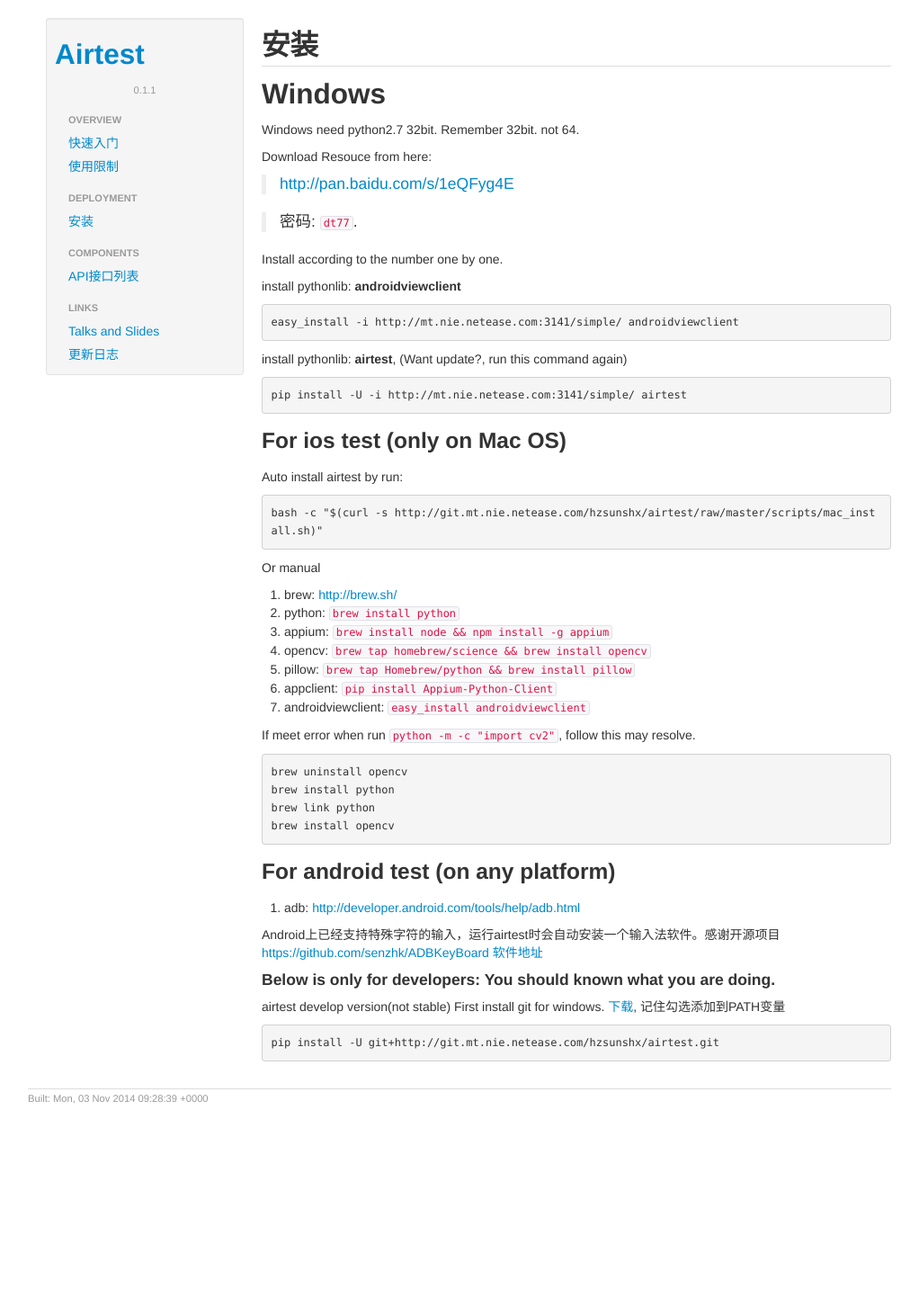
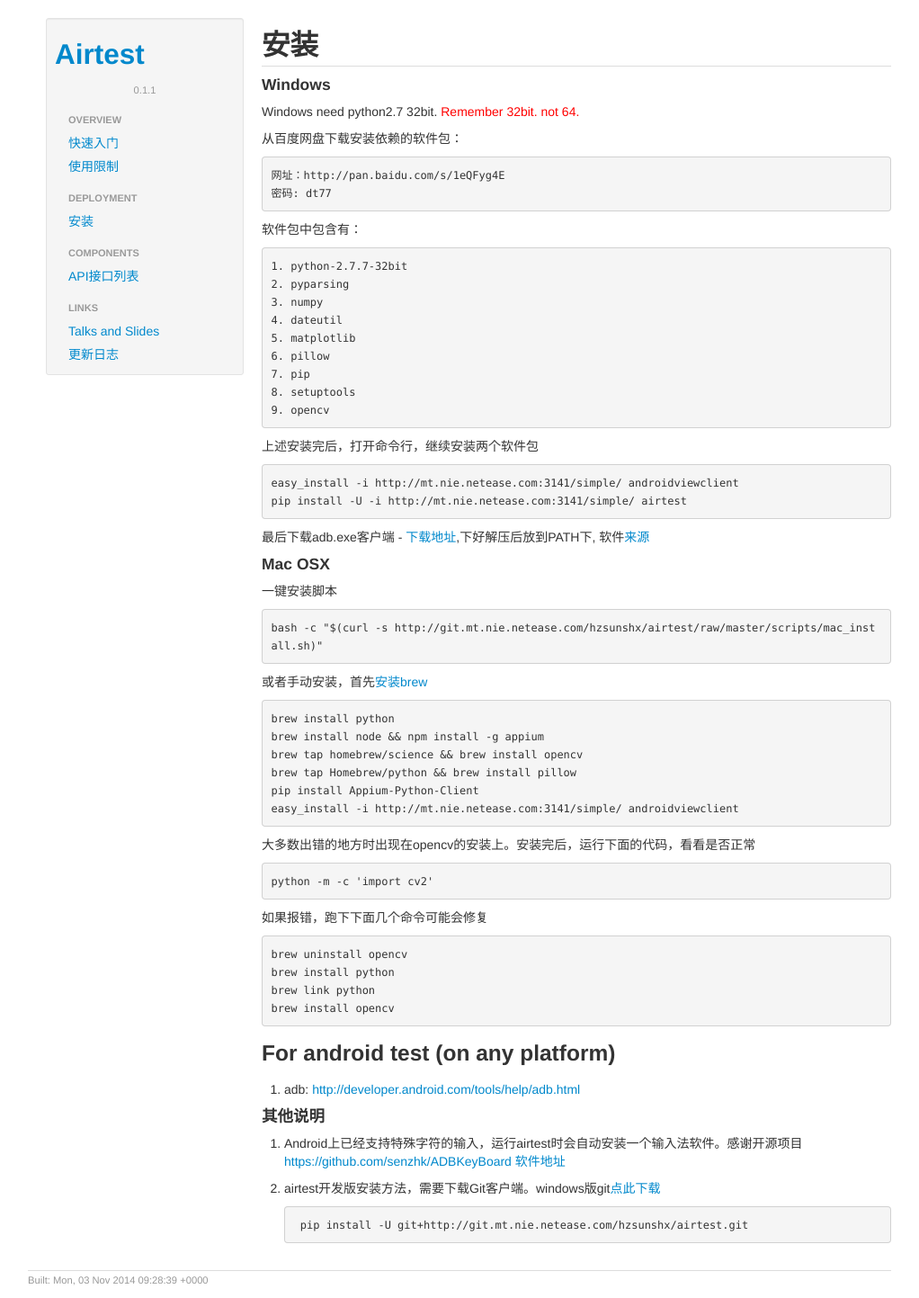
Before and after one commit to NetEase/airtest, a Jekyll site: the page built from _posts/2014-10-10-installing.md, in a window 1280 px wide. Shown: the whole page at 90% size, without its empty margins (119-1141 px from the left). Built offline with Jekyll 4.4.1, drawn with Linux system fonts in a browser that asks for light colours; before the commit the page ends 1241 px from its top, so only the background shows below that.

Commit message:
update install

````diff
--- a/_posts/2014-10-10-installing.md
+++ b/_posts/2014-10-10-installing.md
@@ -5,60 +5,65 @@
 permalink: /deployment/installing.html
 ---
 
-## Windows
-Windows need python2.7 32bit. Remember 32bit. not 64.
+#### Windows
+Windows need python2.7 32bit. <a style="color:red">Remember 32bit. not 64.</a>
 
-Download Resouce from here:
+从百度网盘下载安装依赖的软件包：
 
-><http://pan.baidu.com/s/1eQFyg4E>
+    网址：http://pan.baidu.com/s/1eQFyg4E
+    密码: dt77
 
->密码: `dt77`.
+软件包中包含有：
 
-Install according to the number one by one.
+    1. python-2.7.7-32bit
+    2. pyparsing
+    3. numpy
+    4. dateutil
+    5. matplotlib
+    6. pillow
+    7. pip
+    8. setuptools
+    9. opencv
 
-install pythonlib: **androidviewclient**
-```
-easy_install -i http://mt.nie.netease.com:3141/simple/ androidviewclient
-```
+上述安装完后，打开命令行，继续安装两个软件包
 
-install pythonlib: **airtest**, (Want update?, run this command again)
-```
-pip install -U -i http://mt.nie.netease.com:3141/simple/ airtest
-```
+    easy_install -i http://mt.nie.netease.com:3141/simple/ androidviewclient
+    pip install -U -i http://mt.nie.netease.com:3141/simple/ airtest
 
-### For ios test (only on Mac OS)
-Auto install airtest by run:
-```
-bash -c "$(curl -s http://git.mt.nie.netease.com/hzsunshx/airtest/raw/master/scripts/mac_install.sh)"
-```
 
-Or manual
+最后下载adb.exe客户端 - [下载地址](ftp://mt.nie.netease.com/airtest-win-res/adb.zip),下好解压后放到PATH下, 软件[来源](http://adbshell.com/download/download-adb-for-windows.html)
 
-1. brew: <http://brew.sh/>
-1. python: `brew install python`
-1. appium: `brew install node && npm install -g appium`
-1. opencv: `brew tap homebrew/science && brew install opencv`
-1. pillow: `brew tap Homebrew/python && brew install pillow`
-1. appclient: `pip install Appium-Python-Client`
-1. androidviewclient: `easy_install androidviewclient`
+#### Mac OSX
+一键安装脚本
 
-If meet error when run `python -m -c "import cv2"`, follow this may resolve.
-```
-brew uninstall opencv
-brew install python
-brew link python
-brew install opencv
-```
+    bash -c "$(curl -s http://git.mt.nie.netease.com/hzsunshx/airtest/raw/master/scripts/mac_install.sh)"
+
+或者手动安装，首先[安装brew](http://brew.sh/)
+
+    brew install python
+    brew install node && npm install -g appium
+    brew tap homebrew/science && brew install opencv
+    brew tap Homebrew/python && brew install pillow
+    pip install Appium-Python-Client
+    easy_install -i http://mt.nie.netease.com:3141/simple/ androidviewclient
+
+大多数出错的地方时出现在opencv的安装上。安装完后，运行下面的代码，看看是否正常
+
+    python -m -c 'import cv2'
+
+如果报错，跑下下面几个命令可能会修复
+
+    brew uninstall opencv
+    brew install python
+    brew link python
+    brew install opencv
 
 ### For android test (on any platform)
 1. adb: <http://developer.android.com/tools/help/adb.html>
 
-Android上已经支持特殊字符的输入，运行airtest时会自动安装一个输入法软件。感谢开源项目<https://github.com/senzhk/ADBKeyBoard> [软件地址](http://mt.nie.netease.com/files/airtest-android-res/adb-keyboard.apk)
+#### 其他说明
+1. Android上已经支持特殊字符的输入，运行airtest时会自动安装一个输入法软件。感谢开源项目<https://github.com/senzhk/ADBKeyBoard> [软件地址](http://mt.nie.netease.com/files/airtest-android-res/adb-keyboard.apk)
 
+2. airtest开发版安装方法，需要下载Git客户端。windows版git[点此下载](ftp://mt.nie.netease.com/airtest-win-res/Git-1.9.4-preview20140815.exe)
 
-#### Below is only for developers: You should known what you are doing.
-airtest develop version(not stable)
-First install git for windows. [下载](ftp://mt.nie.netease.com/airtest-win-res/Git-1.9.4-preview20140815.exe), 记住勾选添加到PATH变量
-```
-pip install -U git+http://git.mt.nie.netease.com/hzsunshx/airtest.git
-```
+        pip install -U git+http://git.mt.nie.netease.com/hzsunshx/airtest.git
````
Also changed, not shown: _posts/2014-09-31-limit.md (+2 -0 lines).
